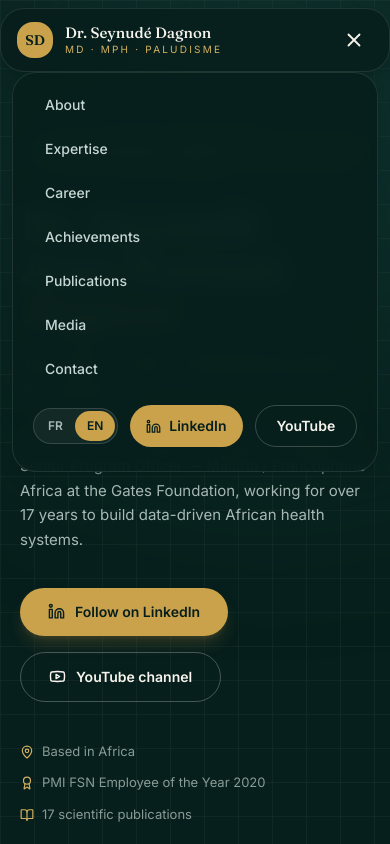
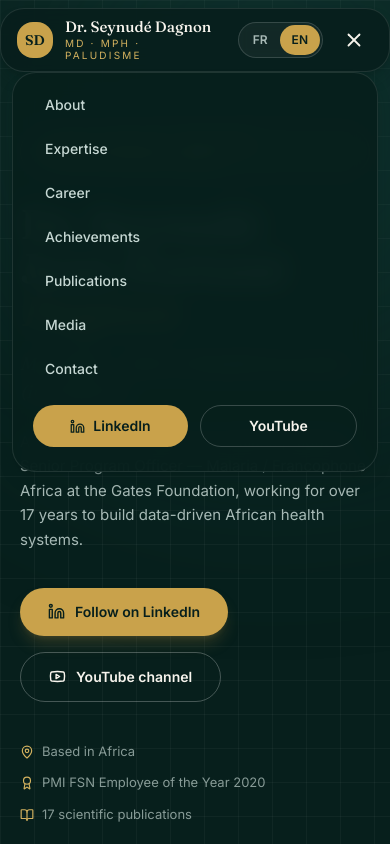
Before and after one commit to 4bund4ntgr4c3/site-dr-dagnon, a React (Vite) app: page / in a window 390 px wide. Both pictures are taken after a click on the button "Menu". Shown: the top 844 px of the page. Built offline with nearby package versions, Linux system fonts and the light colour scheme.

Commit message:
Show language switcher in navbar on mobile (always visible)

```diff
--- a/src/components/Navbar.tsx
+++ b/src/components/Navbar.tsx
@@ -53,7 +53,7 @@
         </nav>
 
         <div className="flex items-center gap-3">
-          <LanguageSwitcher className="hidden sm:inline-flex" />
+          <LanguageSwitcher className="inline-flex" />
 
           <a
             href={LINKS.linkedin}
@@ -89,8 +89,7 @@
               </a>
             ))}
           </nav>
-          <div className="mt-4 flex items-center justify-between gap-3">
-            <LanguageSwitcher />
+          <div className="mt-4 flex items-center gap-3">
             <div className="flex flex-1 gap-3">
               <a
                 href={LINKS.linkedin}
```
